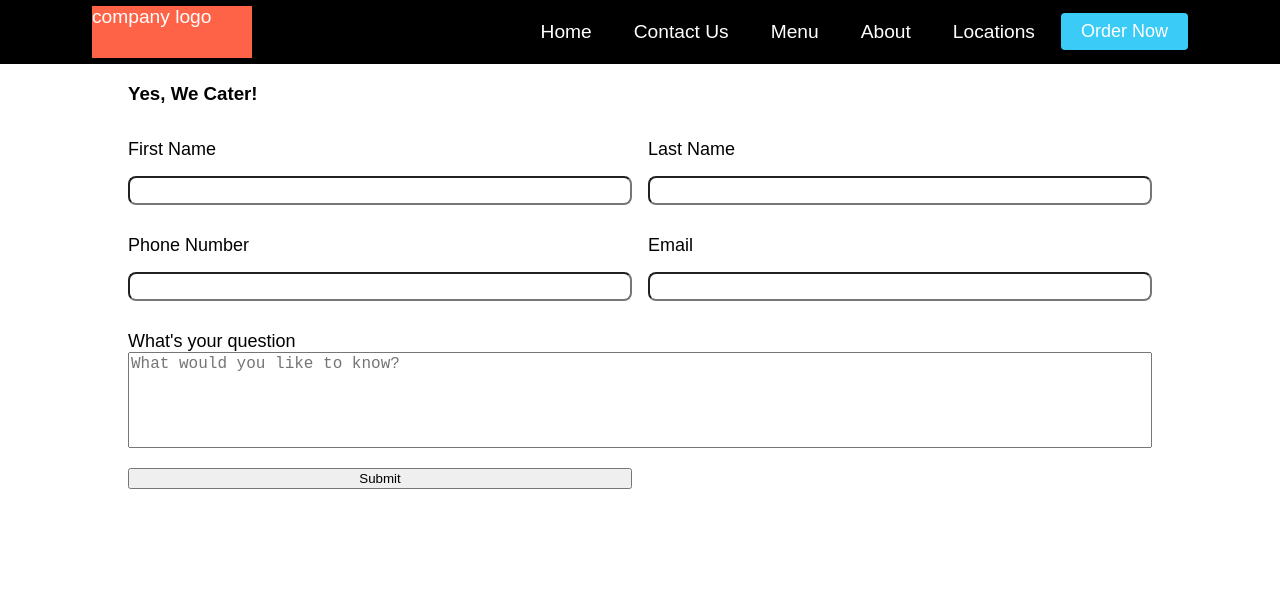
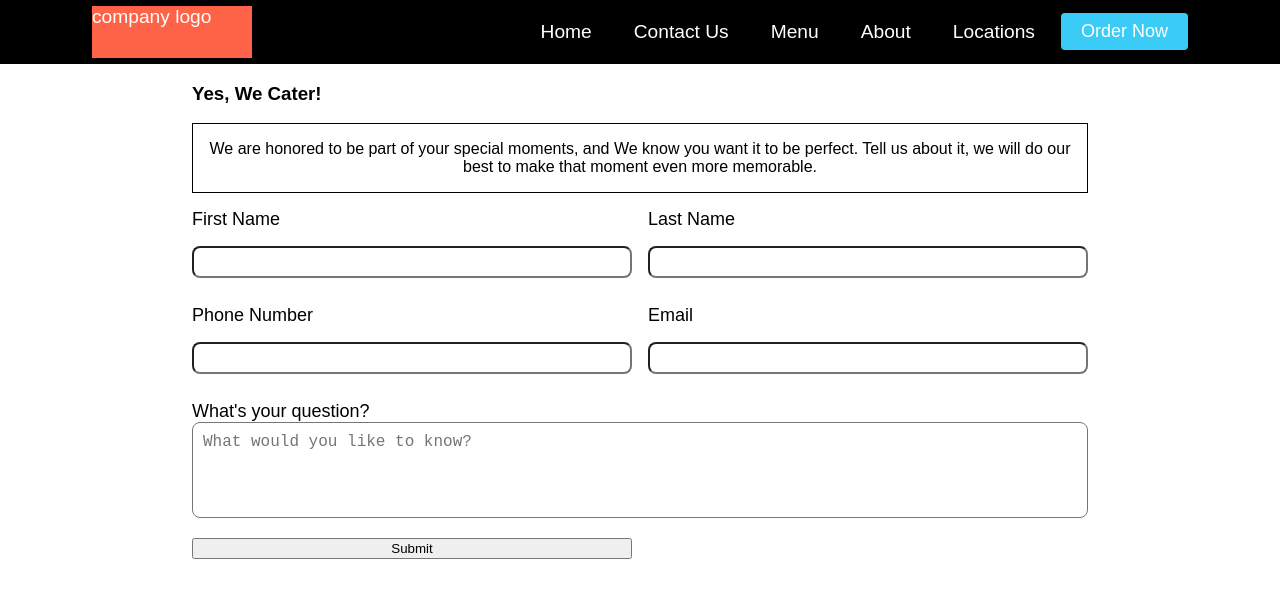
Before and after one commit to monguis/restaurantSite, a React (Create React App) app in the folder client/: page /contact in a window 1280 px wide. Shown: the top 598 px of the page. Built offline with nearby package versions, Linux system fonts and the light colour scheme; a web font is replaced by a local one.

Commit message:
changed container side gaps and added more styles to catering page

```diff
--- a/client/src/components/ContainerComponent/ContainerComponent.css
+++ b/client/src/components/ContainerComponent/ContainerComponent.css
@@ -1,16 +1,10 @@
-.container{
-    padding:0 10vw;
+.container {
+    padding: 0 15vw;
     align-content: center;
 }
 
-@media screen and (min-width: 1920px) {
-    .container{
-        padding:0 20vw;
+@media screen and (max-width: 960px) {
+    .container {
+        padding: 0 10vw;
     }
 }
-
-/* @media screen and (max-width: 960px) {
-    .container{
-        padding:0;
-    }
-} */
--- a/client/src/components/NavBar/NavBarDesignStyle.css
+++ b/client/src/components/NavBar/NavBarDesignStyle.css
@@ -1,7 +1,7 @@
 .NavBarElements {
     position: relative;
-    top:0;
-    left:0;
+    top: 0;
+    left: 0;
     height: 4rem;
     background-color: black;
     display: flex;
@@ -12,7 +12,7 @@
     z-index: 50;
 }
 
-.NavBarElements a{
+.NavBarElements a {
     color: #fff;
     text-decoration: none;
 }
@@ -55,18 +55,13 @@
     border-radius: 4px;
 }
 
-.fa-bars {
-    color: #fff;
-}
-
 .NavBarMobileButtons {
     display: none
 }
 
 @media screen and (max-width: 960px) {
-
     .navBarLinkList {
-        padding:0;
+        padding: 0;
         display: table;
         width: 100%;
         height: 16rem;
@@ -77,6 +72,7 @@
         transition: all 0.5s ease;
         text-align: center;
         width: 100%;
+        margin: 0;
     }
     .navBarLinkList.active {
         background: #6668f4;
@@ -111,6 +107,6 @@
         cursor: pointer;
     }
     Button {
-        margin: 1rem  0;
+        margin: 1rem 0;
     }
 }
--- a/client/src/pages/CateringPage/CateringPage.css
+++ b/client/src/pages/CateringPage/CateringPage.css
@@ -1,3 +1,11 @@
+.cateringLegend{
+    text-align: center;
+}
+
+.cateringLegendWrapper{
+    border:1px solid black;
+}
+
 #cateringForm {
     position: relative;
     display: grid;
@@ -21,10 +29,11 @@
 .inputDiv input {
     box-sizing: border-box;
     width: 100%;
-    height: 1.8rem;
-    font-size: 1.2rem;
+    height: 2rem;
+    font-size: 1rem;
     border-radius: 0.5rem;
     margin: 1rem 0;
+    padding:10px;
 }
 
 .textAreaDiv {
@@ -42,6 +51,8 @@
     height: 6rem;
     font-size: 1rem;
     resize: none;
+    border-radius: 0.5rem;
+    padding:10px;
 }
 
 .textAreaDiv label {
--- a/client/src/pages/CateringPage/index.js
+++ b/client/src/pages/CateringPage/index.js
@@ -24,7 +24,7 @@ const CateringPage = () => {
             <div className="inputDiv">
                 <label for={`${type}Field`}>{labelText}</label>
 
-                <input id={`${type}Field`} type="text" name={type} value={value} onChange={(e) => { updateFormValue(e) }}/>
+                <input id={`${type}Field`} type="text" name={type} value={value} onChange={(e) => { updateFormValue(e) }} />
 
 
             </div>
@@ -45,12 +45,17 @@ const CateringPage = () => {
 
     return <ContainerComponent>
         <h3>Yes, We Cater!</h3>
+        <div className="cateringLegendWrapper">
+            <p className="cateringLegend">
+                We are honored to be part of your special moments, and We know you want it to be perfect. Tell us about it, we will do our best to make that moment even more memorable.
+            </p>
+        </div>
         <form id="cateringForm">
             {renderTextInput("First Name", "fName", fName)}
             {renderTextInput("Last Name", "lName", lName)}
             {renderTextInput("Phone Number", "phone", phone)}
             {renderTextInput("Email", "email", email)}
-            {renderTextArea("What's your question", "inquiry", inquiry)}
+            {renderTextArea("What's your question?", "inquiry", inquiry)}
 
 
             <button type="submit">Submit</button>
```
